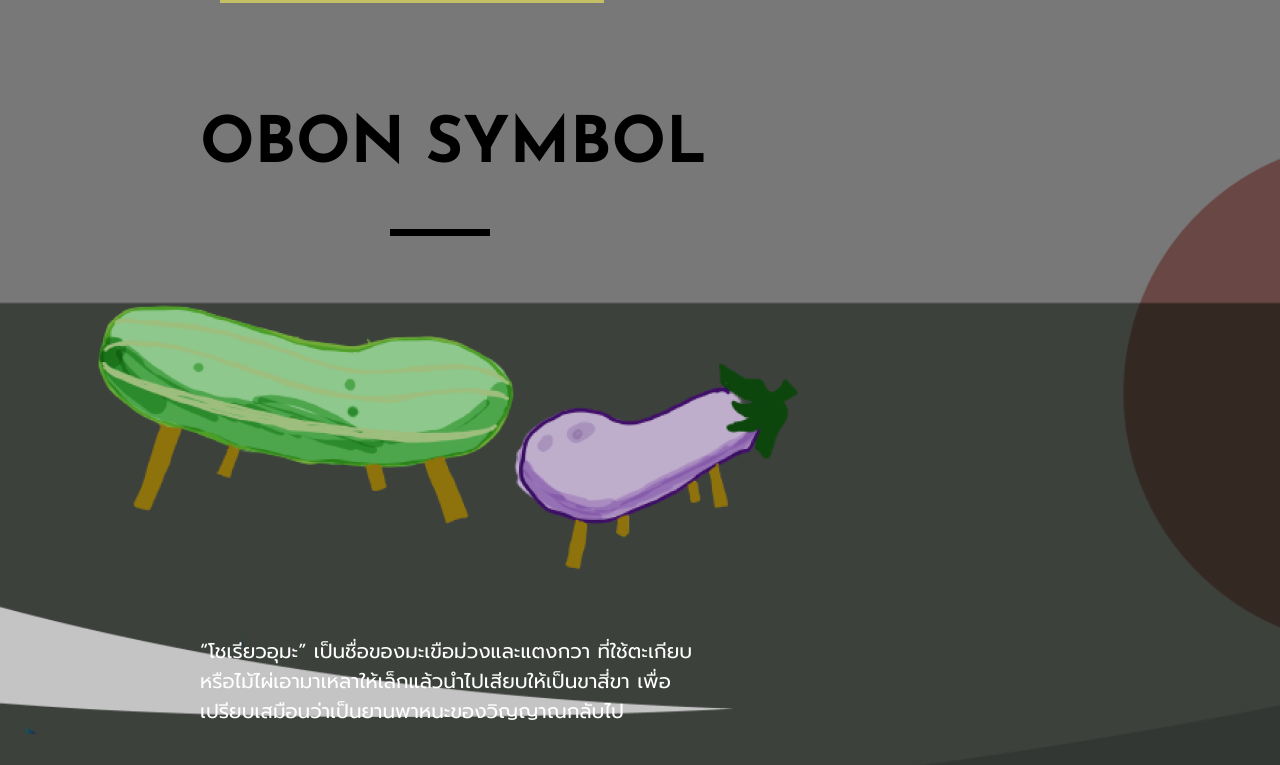
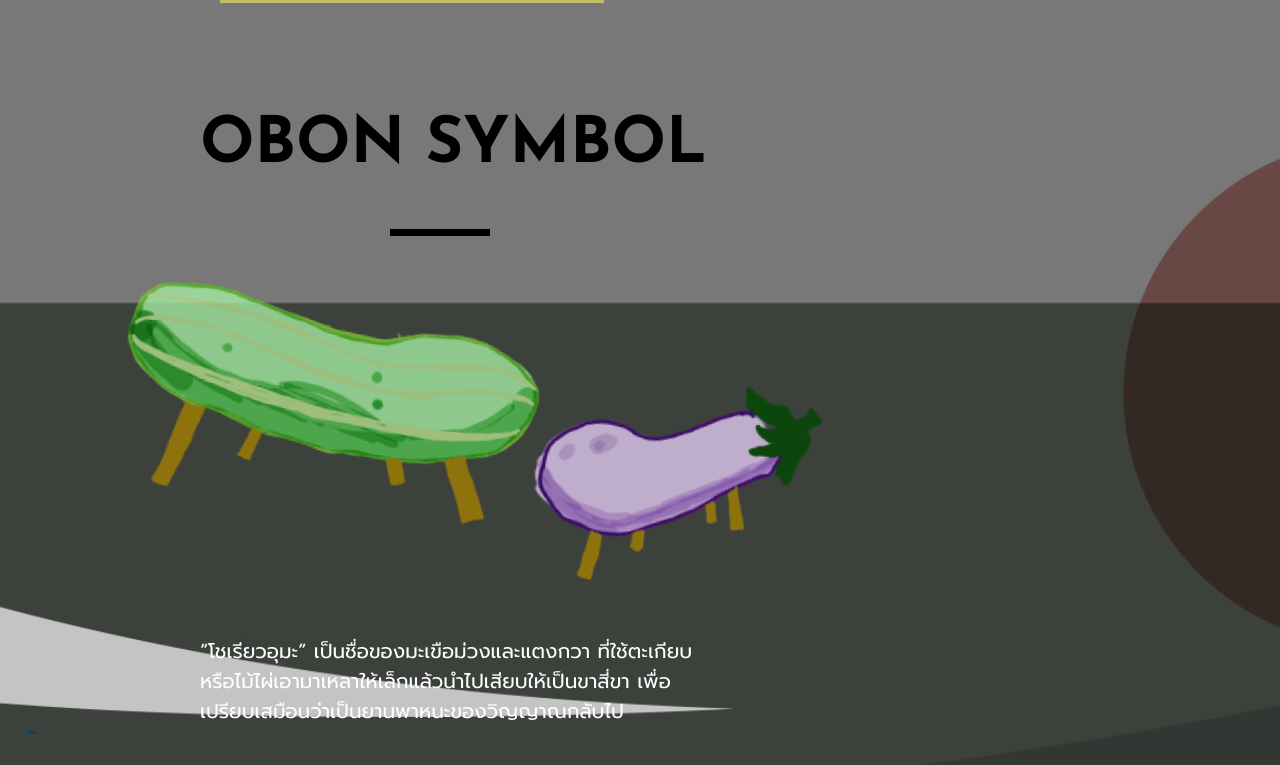
Before and after one commit to Hello-Dolphin/hellodolphin-webproject-3-ObonFestival, a React (Create React App) app: page / in a window 1280 px wide. Shown: the part 3202-3967 px from the top of the page. Built offline with nearby package versions, Linux system fonts and the light colour scheme.

Commit message:
keyframe bean

```diff
--- a/src/components/Section5.js
+++ b/src/components/Section5.js
@@ -34,6 +34,8 @@ const Box = styled.div`
     width: 700px;
     height: 400px;
     padding-left: 70px;
+    transform: translateY(-90px);
+
 `;
 
 const Bean = styled.img`
@@ -65,7 +67,7 @@ export default () => {
             </Text>
             <Divider></Divider>
             <Box>
-                <Bean src={beans} />
+                <Bean className="beans" src={beans}></Bean>
             </Box>
             <Box2>
                 <Text2>
--- a/src/components/Section6.js
+++ b/src/components/Section6.js
@@ -70,6 +70,7 @@ const Button = styled.div`
     background: rgba(18, 27, 34, 0.87);
     font-size: 30px;
     color: white;
+    padding-left: 55px;
     padding-top: 10px;
     text-decoration: none;
 `;
--- a/src/components/Section7.js
+++ b/src/components/Section7.js
@@ -53,6 +53,7 @@ const Text_content = styled.p`
     font-weight: normal;
     font-size: 20px;
     text-align: left;
+    padding-right: 25px;
 `;
 
 const BoxButton = styled.div`
@@ -70,6 +71,7 @@ const Button = styled.div`
     background: rgba(18, 27, 34, 0.87);
     font-size: 30px;
     color: white;
+    padding-left: 55px;
     padding-top: 10px;
     text-decoration: none;
 `;
--- a/src/components/Section8.js
+++ b/src/components/Section8.js
@@ -78,6 +78,7 @@ const Button = styled.div`
     background: rgba(18, 27, 34, 0.87);
     font-size: 30px;
     color: white;
+    padding-left: 55px;
     padding-top: 10px;
     text-decoration: none;
 `;
--- a/src/styles/App.css
+++ b/src/styles/App.css
@@ -15,8 +15,6 @@
     transform-origin: bottom center;
 }
 
-
-
 @keyframes  scale{
 	0%{
         transform: rotateZ(-2deg);
@@ -26,3 +24,19 @@
         transform: rotateZ(7deg);
     }
 }
+
+.beans{
+
+    animation: beans 2s ease-in-out alternate infinite;
+    transform-origin: bottom center;
+}
+
+@keyframes  beans{
+	0%{
+        transform: rotateZ(-0deg);
+
+    }
+    100%{
+        transform: rotateZ(5deg);
+    }
+}
```
